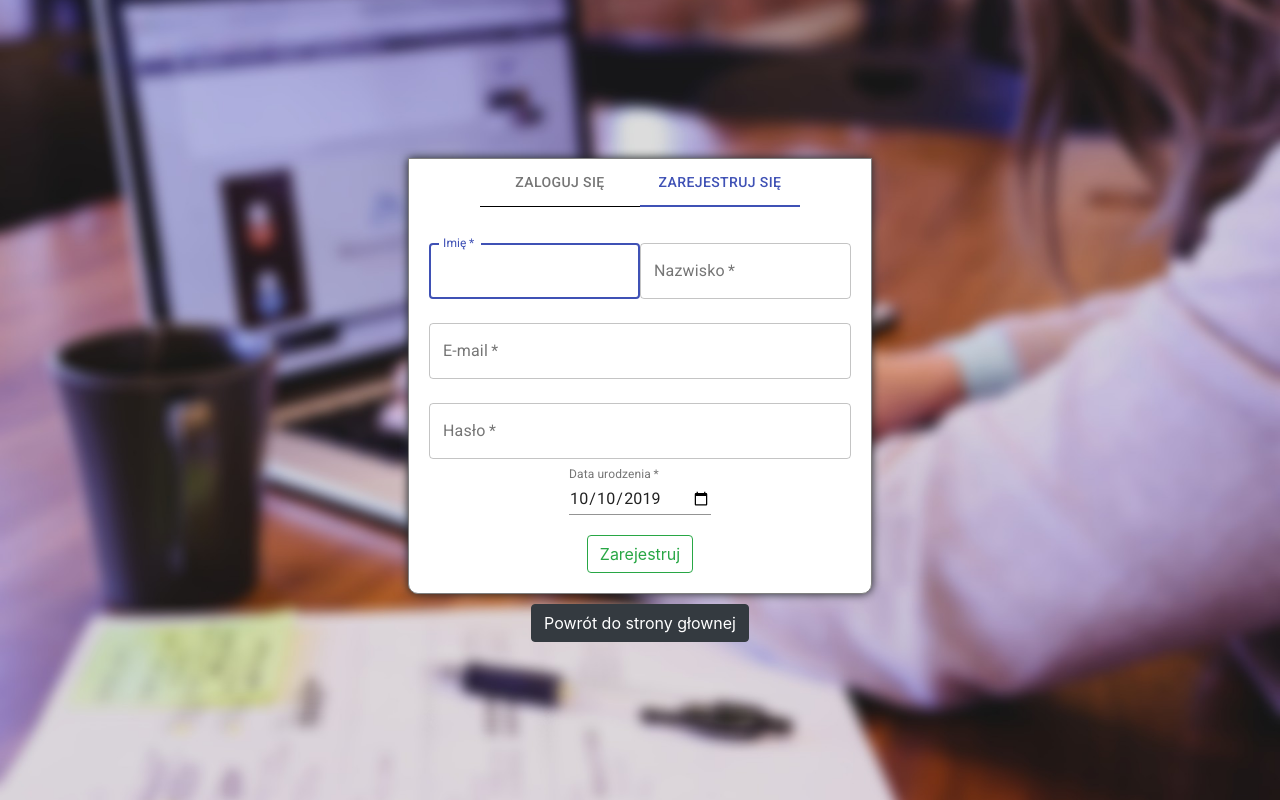
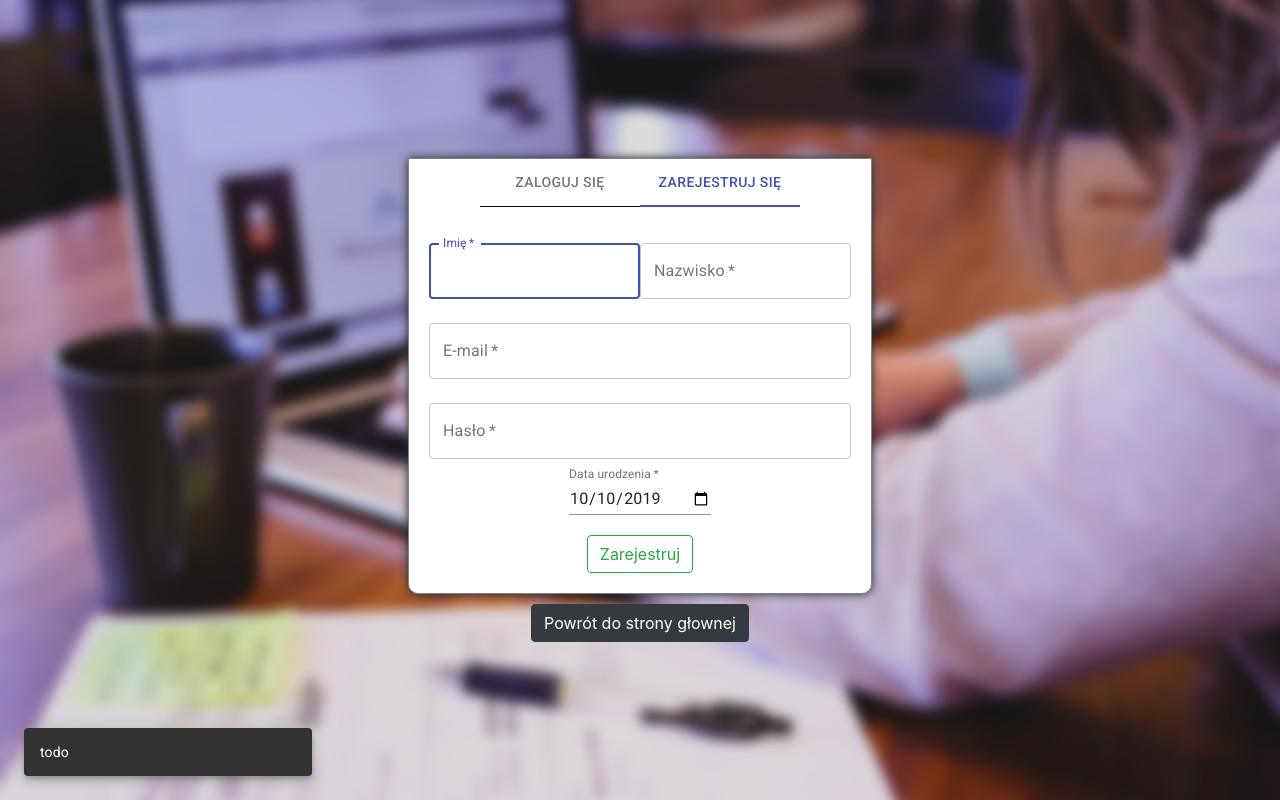
Before and after one commit to piatek29535/floofer-frontend, a React (Create React App) app: page /signUp in a window 1280 px wide. Both pictures are taken after a click on the tab "ZAREJESTRUJ SIĘ". Built offline with nearby package versions, Linux system fonts and the light colour scheme.

Commit message:
Created a simple modal for register success, but need to finish the snackbar with error, like also add some translations

```diff
--- a/src/WelcomeScreen.js
+++ b/src/WelcomeScreen.js
@@ -10,7 +10,8 @@ class WelcomeScreen extends Component {
 
     componentDidMount() {
         this.props.dispatch(fetchOpinionsFromServer());
-        this.props.dispatch(initializeRefs())
+        this.props.dispatch(initializeRefs());
+        localStorage.setItem('token',null);
     }
 
     render() {
--- a/src/actions/signInUpActions.js
+++ b/src/actions/signInUpActions.js
@@ -13,9 +13,9 @@ export function signInClicked() {
     })
 }
 
-export function signUpButtonClicked(user){ // it should go with sth different than id like f.e email
+export function signUpButtonClicked(user){
     return dispatch => {
-        dispatch({type:'SIGN_UP_BUTTON_FETCHING', payload:true}); // implement like circular loading in button description or sth
+        dispatch({type:'SIGN_UP_BUTTON_FETCHING', payload:true});
 
         const {email, password} = user;
 
--- a/src/components/signInUp/CustomSnackbar.js
+++ b/src/components/signInUp/CustomSnackbarLogin.js
@@ -1,7 +1,7 @@
 import React, {Component} from 'react';
 import Snackbar from "@material-ui/core/Snackbar";
 
-class CustomSnackbar extends Component {
+class CustomSnackbarLogin extends Component {
 
     render() {
         return (
@@ -22,4 +22,4 @@ class CustomSnackbar extends Component {
     }
 }
 
-export default CustomSnackbar;
+export default CustomSnackbarLogin;
--- /dev/null
+++ b/src/components/signInUp/CustomSnackbarRegister.js
@@ -0,0 +1,25 @@
+import React, {Component} from 'react';
+import Snackbar from "@material-ui/core/Snackbar";
+
+class CustomSnackbarRegister extends Component {
+
+    render() {
+        return (
+            <Snackbar
+                anchorOrigin={{
+                    vertical: 'bottom',
+                    horizontal: 'left',
+                }}
+                open={true}
+                autoHideDuration={3000}
+                onClose={this.props.handleClose}
+                ContentProps={{
+                    'aria-describedby': 'message-id',
+                }}
+                message={<span id="message-id">todo</span>}
+            />
+        );
+    }
+}
+
+export default CustomSnackbarRegister;
--- /dev/null
+++ b/src/components/signInUp/RegisterSuccessDialog.js
@@ -0,0 +1,33 @@
+import React, {Component} from 'react';
+import Button from "@material-ui/core/Button";
+import DialogActions from "@material-ui/core/DialogActions";
+import DialogContent from "@material-ui/core/DialogContent";
+import DialogTitle from "@material-ui/core/DialogTitle";
+import DialogContentText from "@material-ui/core/DialogContentText";
+import Dialog from "@material-ui/core/Dialog";
+
+class RegisterSuccessDialog extends Component {
+
+    render() {
+        return (
+            <Dialog
+                open={this.props.status}
+                onClose={() => this.props.handleClose()}
+            >
+                <DialogTitle >Rejestracja zakończona sukcesem!</DialogTitle>
+                <DialogContent>
+                    <DialogContentText>
+                        Świetnie! Udało Ci się zarejestrować konto na naszym serwisie. Aby móc korzystać z konta, przejdź do zakładki <b>Zaloguj się</b>
+                    </DialogContentText>
+                </DialogContent>
+                <DialogActions>
+                    <Button onClick={() => this.props.handleClose()} color="primary">
+                        Zamknij
+                    </Button>
+                </DialogActions>
+            </Dialog>
+        );
+    }
+}
+
+export default RegisterSuccessDialog;
--- a/src/components/signInUp/SignInContainer.js
+++ b/src/components/signInUp/SignInContainer.js
@@ -4,7 +4,7 @@ import Button from "react-bootstrap/Button";
 import {login} from "../../actions/loginActions";
 import {connect} from "react-redux";
 import {CircularProgress} from "@material-ui/core";
-import CustomSnackbar from "./CustomSnackbar";
+import CustomSnackbarLogin from "./CustomSnackbarLogin";
 import {Redirect} from "react-router-dom";
 
 class SignInContainer extends Component{
@@ -84,7 +84,7 @@ class SignInContainer extends Component{
         return (
             <form style={this.props.style}>
 
-                <CustomSnackbar handleClose={this.handleClose} isError={this.state.isError} errorMessage={this.state.errorMessage}/>
+                <CustomSnackbarLogin handleClose={this.handleClose} isError={this.state.isError} errorMessage={this.state.errorMessage}/>
 
                 {/*{this.renderSwitch(this.props.data.loginErrorStatus,this.props.data.loginErrorData)}*/}
 
@@ -114,7 +114,7 @@ class SignInContainer extends Component{
                 >
                     {this.props.data.isAuthenticating ? <CircularProgress/> : "Zaloguj"}
                 </Button>
-                {this.props.data.token ? <Redirect to='/main' /> : null}; TODO: Figure out how to make this better
+                {this.props.data.token ? <Redirect to='/main' /> : null}
             </form>
         );
     }
--- a/src/components/signInUp/SignInUp.js
+++ b/src/components/signInUp/SignInUp.js
@@ -9,6 +9,7 @@ import SignInContainer from "./SignInContainer";
 import SignUpContainer from "./SignUpContainer";
 import {connect} from "react-redux";
 import {signInClicked, signUpClicked} from "../../actions/signInUpActions";
+import RegisterSuccessDialog from "./RegisterSuccessDialog";
 
 const styles = {
     mainContainer:{
@@ -51,11 +52,32 @@ const styles = {
 
 class SignInUp extends Component {
 
+    state = {
+        isSuccessDialogOpen:false,
+    }
+
     componentDidMount() {
         localStorage.setItem("token",null)
     }
 
+    componentDidUpdate(prevProps, prevState, snapshot) {
+        if(this.props.signUpData.registerStatus !== prevProps.signUpData.registerStatus){
+            if(this.props.signUpData.registerStatus === 201){
+                this.setState({
+                    isSuccessDialogOpen:true
+                })
+            }
+        }
+    }
+
+    handleSuccessDialogClose = () => {
+        this.setState({
+            isSuccessDialogOpen:!this.state.isSuccessDialogOpen
+        })
+    };
+
     render() {
+
         return (
             <div style={styles.mainContainer}>
                 <Fade in timeout={500}>
@@ -81,7 +103,8 @@ class SignInUp extends Component {
                 <Button href="/" variant="dark" style={{marginTop:10}}>
                     Powrót do strony głownej
                 </Button>
-                {/*<CustomSnackbar />*/}
+
+                <RegisterSuccessDialog handleClose={this.handleSuccessDialogClose} status={this.state.isSuccessDialogOpen}/>
             </div>
         );
     }
@@ -89,7 +112,7 @@ class SignInUp extends Component {
 
 const mapStateToProps = (state) => ({
     value:state.signInUpReducers.value,
-    signUpData: state.signInUpButtonReducers
+    signUpData: state.signInUpButtonReducers,
 });
 
 export default connect(mapStateToProps)(SignInUp);
--- a/src/components/signInUp/SignUpContainer.js
+++ b/src/components/signInUp/SignUpContainer.js
@@ -4,6 +4,7 @@ import Grid from "@material-ui/core/Grid";
 import Button from "react-bootstrap/Button";
 import {signUpButtonClicked} from "../../actions/signInUpActions";
 import {CircularProgress} from "@material-ui/core";
+import CustomSnackbarRegister from "./CustomSnackbarRegister";
 
 class SignUpContainer extends Component{
 
@@ -13,6 +14,8 @@ class SignUpContainer extends Component{
         email: "",
         password: "",
         birthDate: "2019-10-10",
+        errorMessage:'',
+        errorCode:null
     };
 
     handleChange = (e, field) => {
@@ -36,6 +39,21 @@ class SignUpContainer extends Component{
                 return;
         }
     };
+
+    handleClose = () => {
+        this.setState({
+            isError:!this.state.isError
+        })
+    };
+
+    componentDidUpdate(prevProps, prevState, snapshot) {
+        if(this.props.signUpData.signUpData.registerStatus !== prevProps.signUpData.signUpData.registerStatus){
+            this.setState({
+                errorMessage:this.props.signUpData.signUpData.registerErrorMessage,
+                errorCode:this.props.signUpData.signUpData.registerStatus
+            })
+        }
+    }
 
     render() {
 
@@ -95,6 +113,7 @@ class SignUpContainer extends Component{
                 >
                     {this.props.signUpData.signUpData.signUpButtonLoading ? <CircularProgress/> : 'Zarejestruj'}
                 </Button>
+                <CustomSnackbarRegister errorMessage={this.state.errorMessage} errorCode={this.state.errorCode} handleClose={this.handleClose}/>
             </form>
         );
     }
--- a/src/reducers/singInUpReducers.js
+++ b/src/reducers/singInUpReducers.js
@@ -13,16 +13,16 @@ export const signInUpReducers = (state = {
 
 export const signInUpButtonReducers = (state = {
     signUpButtonLoading: false,
-    signUpButtonData: {},
-    signUpButtonError:{},
+    registerStatus:null,
+    registerErrorMessage:''
 }, action) => {
   switch (action.type) {
       case 'SIGN_UP_BUTTON_FETCHING':
-          return {...state, signUpButtonLoading: action.payload };
+          return {signUpButtonLoading: action.payload, registerStatus: null };
       case 'SIGN_UP_BUTTON_FETCHED':
-          return {signUpButtonLoading: false, signUpButtonData: action.payload, signUpButtonError:{}};
+          return {signUpButtonLoading: false, registerStatus: action.payload.status, registerErrorMessage:''};
       case 'SIGN_UP_BUTTON_FETCHING_ERROR':
-          return {signUpButtonLoading: false, signUpButtonError: action.payload.response, signUpButtonData: {}};
+          return {signUpButtonLoading: false, registerStatus: action.payload.response.status, registerErrorMessage:action.payload.response.data};
       default:
           return state;
   }
```
